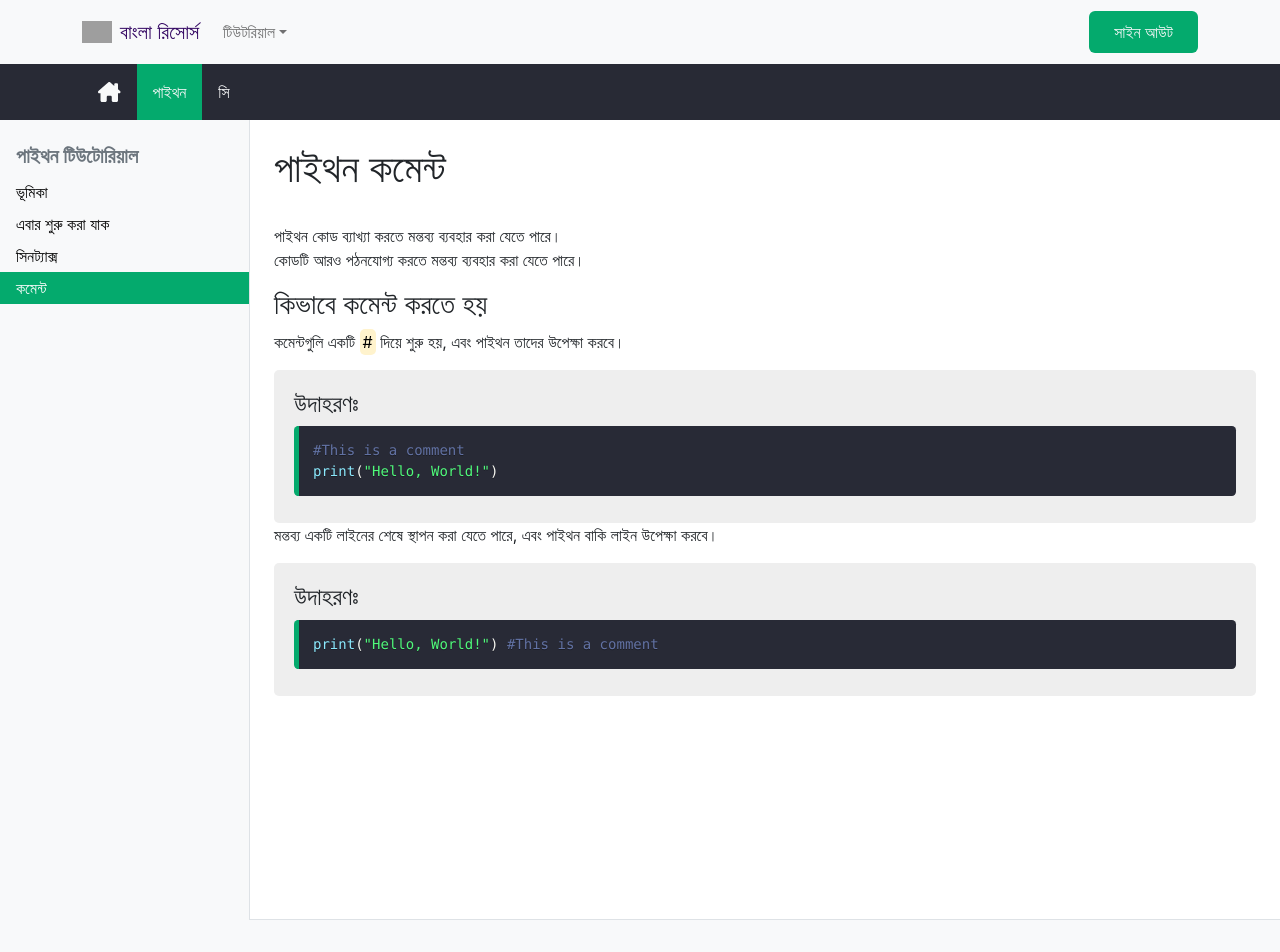
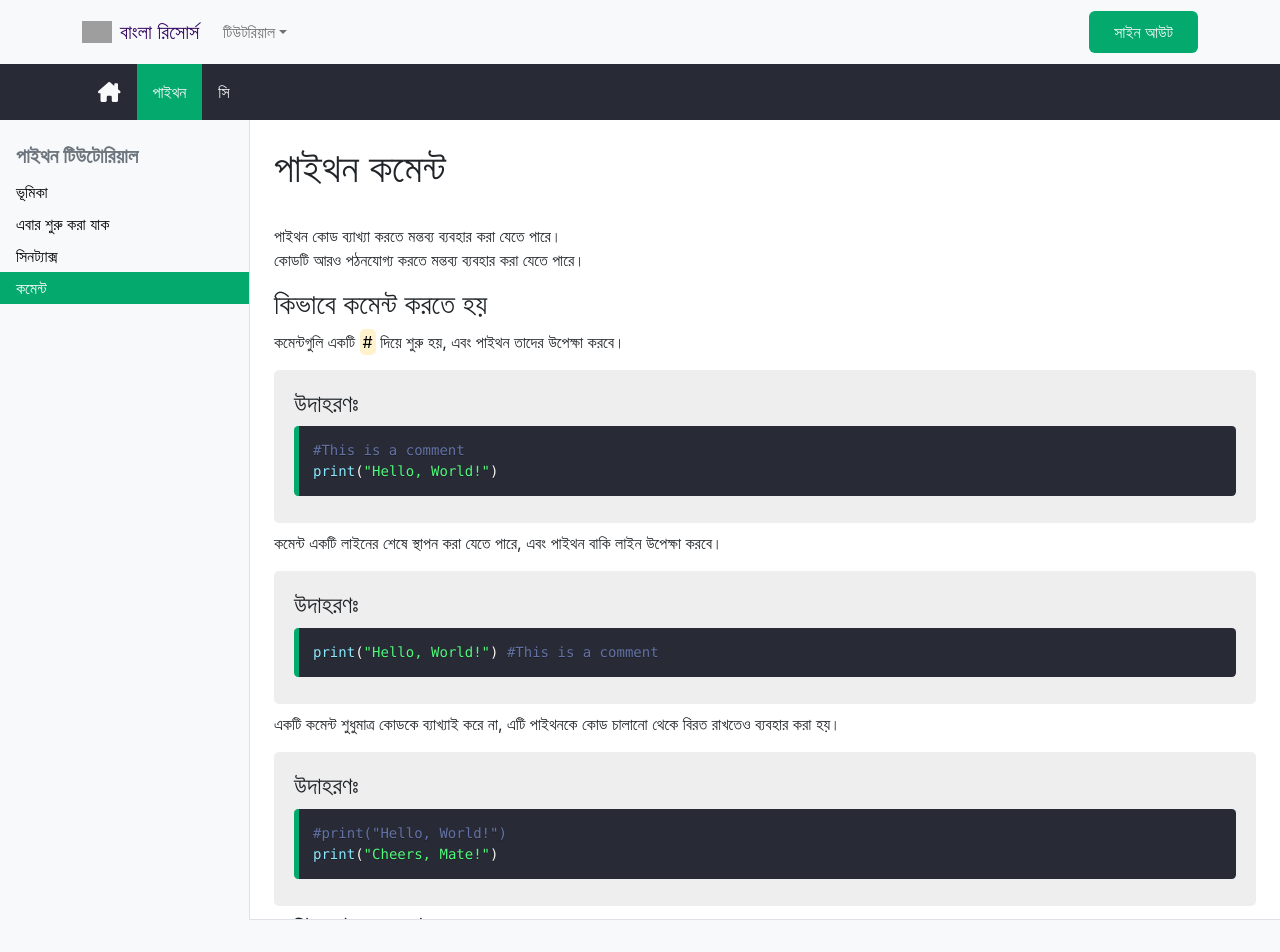
Before and after one commit to crescentpartha/Bangla-EdTech-Resources, a React (Create React App) app in the folder bangla-resources/: page /pythonHome/python_comments in a window 1280 px wide. Shown: the top 952 px of the page. Built offline with nearby package versions, Linux system fonts and the light colour scheme; no server answers; grey boxes are pictures that could not be loaded.

Commit message:
Rest of the comments section added

```diff
--- a/bangla-resources/src/components/Pages/Python/Contents/js/Python_Comments.js
+++ b/bangla-resources/src/components/Pages/Python/Contents/js/Python_Comments.js
@@ -5,6 +5,21 @@ const code1 = `#This is a comment
 print("Hello, World!")`;
 
 const code2 = `print("Hello, World!") #This is a comment`;
+
+const code3 = `#print("Hello, World!")
+print("Cheers, Mate!")`;
+
+const code4 = `#This is a comment
+#written in
+#more than just one line
+print("Hello, World!")`;
+
+const code5 = `"""
+This is a comment
+written in
+more than just one line
+"""
+print("Hello, World!")`;
 
 const Python_Comments = () => {
     return (
@@ -20,14 +35,29 @@ const Python_Comments = () => {
                             <h4>উদাহরণঃ</h4>
                             <Code language='python' code={code1}></Code>
                         </div>
-                        <p>মন্তব্য একটি লাইনের শেষে স্থাপন করা যেতে পারে, এবং পাইথন বাকি লাইন উপেক্ষা করবে।</p>
+                        <p className='mt-2'>কমেন্ট একটি লাইনের শেষে স্থাপন করা যেতে পারে, এবং পাইথন বাকি লাইন উপেক্ষা করবে।</p>
                         <div className='clipboard'>
                             <h4>উদাহরণঃ</h4>
                             <Code language='python' code={code2}></Code>
                         </div>
+                        <p className='mt-2'>একটি কমেন্ট শুধুমাত্র কোডকে ব্যাখ্যাই করে না, এটি পাইথনকে কোড চালানো থেকে বিরত রাখতেও ব্যবহার করা হয়।</p>
+                        <div className='clipboard'>
+                            <h4>উদাহরণঃ</h4>
+                            <Code language='python' code={code3}></Code>
+                        </div>
                     </div>
                     <div>
-
+                        <h3 className='mt-2'>মাল্টি লাইন কমেন্ট</h3>
+                        <p>মাল্টি লাইনের কমেন্টের জন্য পাইথনে আসলে কোনো সিনট্যাক্স নেই। <br /> একটি মাল্টিলাইন কমেন্ট যোগ করতে আপনি প্রতিটি লাইনের জন্য একটি <mark>#</mark> চিহ্ন ব্যবহার করতে পারেন।</p>
+                        <div className='clipboard'>
+                            <h4>উদাহরণঃ</h4>
+                            <Code language='python' code={code4}></Code>
+                        </div>
+                        <p className='mt-2'>অথবা, আপনি একটি মাল্টিলাইন স্ট্রিং ব্যবহার করতে পারেন। <br /> আপনি আপনার কোডে একটি মাল্টিলাইন স্ট্রিং (ট্রিপল উদ্ধৃতি) যোগ করতে পারেন এবং এর ভিতরে আপনার মন্তব্য রাখতে পারেন।</p>
+                        <div className='clipboard'>
+                            <h4>উদাহরণঃ</h4>
+                            <Code language='python' code={code5}></Code>
+                        </div>
                     </div>
                 </div>
             </div>
```
